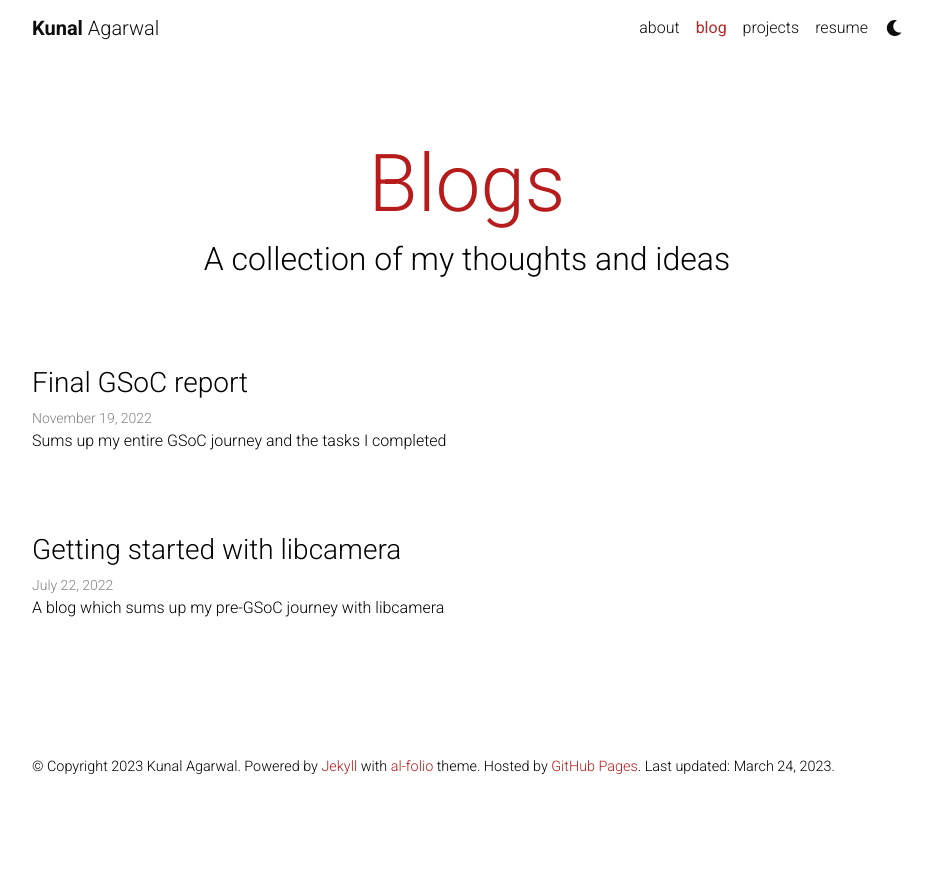
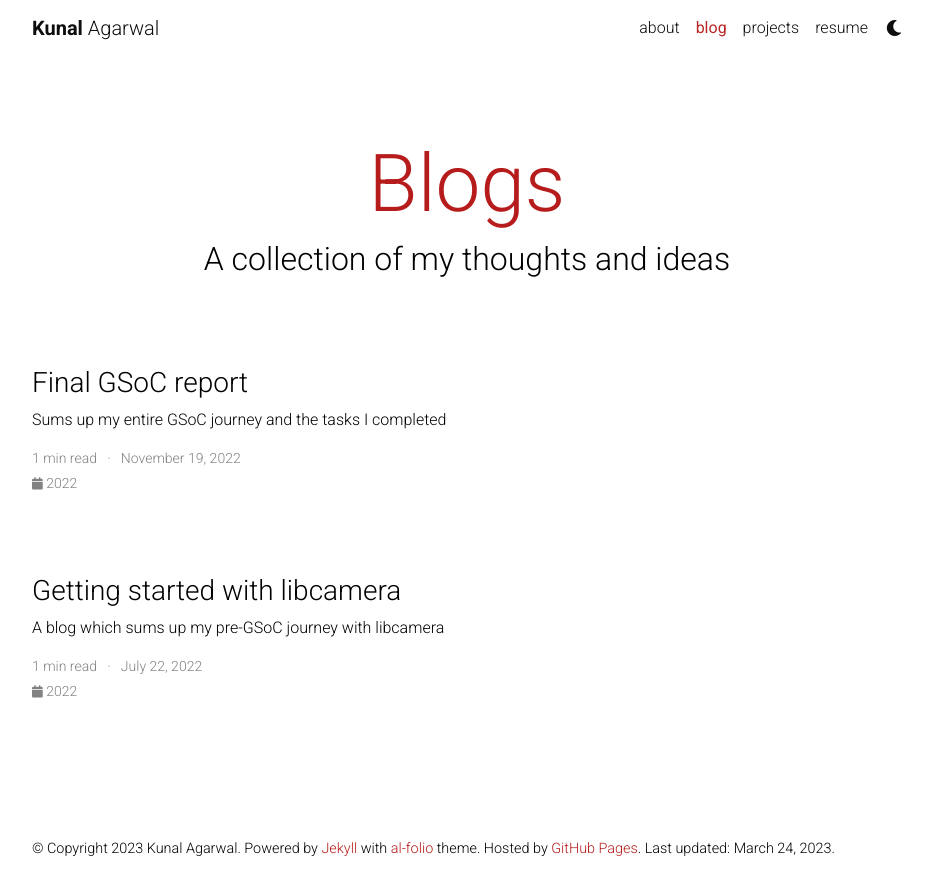
Before and after one commit to KunalA18/KunalA18.github.io, a Jekyll site: the page built from blog/index.html, in a window 1280 px wide. Shown: the top 895 px of the page, without its empty margins (173-1105 px from the left). Built offline with Jekyll 4.4.1, drawn with Linux system fonts in a browser that asks for light colours; nearby versions of some CDN libraries; the list of posts is cut into pages by our own code; comment, search, counter and statistics services are not loaded; a style sheet for code colours, icons or effects is not loaded.

Commit message:
updated index.html

```diff
--- a/_sass/_distill.scss
+++ b/_sass/_distill.scss
@@ -19,10 +19,10 @@
 
 d-article {
   border-top-color: #e8e8e8 !important;
-  a, p, h1, h2, h3, h4, h5, h6, li, table {
+  p, h1, h2, h3, h4, h5, h6, li, table {
     color: var(--global-text-color) !important;
   }
-  a, h1, h2, hr {
+  h1, h2, hr, table, table th, table td {
     border-bottom-color: $grey-color-light !important;
   }
   a:hover {
--- a/blog/index.html
+++ b/blog/index.html
@@ -13,9 +13,9 @@
     after: 3  # The number of links after the current page
 ---
 
-<div class="post">
+<!-- <div class="post"> -->
 
-  <div class="header-bar">
+  <!-- <div class="header-bar">
     <h1>{{ site.blog_name }}</h1>
     <h2>{{ site.blog_description }}</h2>
   </div>
@@ -29,7 +29,90 @@
         <p>{{ post.description }}</p>
       </li>
     {% endfor %}
-  </ul>
+  </ul> -->
+
+  <div class="post">
+
+    <div class="header-bar">
+      <h1>{{ site.blog_name }}</h1>
+      <h2>{{ site.blog_description }}</h2>
+    </div>
+
+    {% if site.display_tags %}
+    <div class="tag-list">
+      <ul class="p-0 m-0">
+        {% for tag in site.display_tags %}
+          <li>
+            <i class="fas fa-hashtag fa-sm"></i> <a href="{{ tag | slugify | prepend: '/blog/tag/' | relative_url }}">{{ tag }}</a>
+          </li>
+          {% unless forloop.last %}
+            <p>&bull;</p>
+          {% endunless %}
+        {% endfor %}
+      </ul>
+    </div>
+    {% endif %}
+
+    <ul class="post-list">
+      {% for post in paginator.posts %}
+
+      {% if post.external_source == blank %}
+        {% assign read_time = post.content | number_of_words | divided_by: 180 | plus: 1 %}
+      {% else %}
+        {% assign read_time = post.feed_content | strip_html | number_of_words | divided_by: 180 | plus: 1 %}
+      {% endif %}
+      {% assign year = post.date | date: "%Y" %}
+      {% assign tags = post.tags | join: "" %}
+      {% assign categories = post.categories | join: "" %}
+
+      <li>
+        <h3>
+          {% if post.redirect == blank %}
+            <a class="post-title" href="{{ post.url | prepend: site.baseurl }}">{{ post.title }}</a>
+          {% else %}
+            {% if post.redirect contains '://' %}
+              <a class="post-title" href="{{ post.redirect }}" target="_blank">{{ post.title }}</a>
+              <svg width="2rem" height="2rem" viewBox="0 0 40 40" xmlns="http://www.w3.org/2000/svg">
+                <path d="M17 13.5v6H5v-12h6m3-3h6v6m0-6-9 9" class="icon_svg-stroke" stroke="#999" stroke-width="1.5" fill="none" fill-rule="evenodd" stroke-linecap="round" stroke-linejoin="round"></path>
+              </svg>
+            {% else %}
+              <a class="post-title" href="{{ post.redirect | relative_url }}">{{ post.title }}</a>
+            {% endif %}
+          {% endif %}
+        </h3>
+        <p>{{ post.description }}</p>
+        <p class="post-meta">
+          {{ read_time }} min read &nbsp; &middot; &nbsp;
+          {{ post.date | date: '%B %-d, %Y' }}
+          {%- if post.external_source %}
+          &nbsp; &middot; &nbsp; {{ post.external_source }}
+          {%- endif %}
+        </p>
+        <p class="post-tags">
+          <a href="{{ year | prepend: '/blog/' | prepend: site.baseurl}}">
+            <i class="fas fa-calendar fa-sm"></i> {{ year }} </a>
+
+            {% if tags != "" %}
+            &nbsp; &middot; &nbsp;
+              {% for tag in post.tags %}
+              <a href="{{ tag | slugify | prepend: '/blog/tag/' | prepend: site.baseurl}}">
+                <i class="fas fa-hashtag fa-sm"></i> {{ tag }}</a> &nbsp;
+                {% endfor %}
+            {% endif %}
+
+            {% if categories != "" %}
+            &nbsp; &middot; &nbsp;
+              {% for category in post.categories %}
+              <a href="{{ category | slugify | prepend: '/blog/category/' | prepend: site.baseurl}}">
+                <i class="fas fa-tag fa-sm"></i> {{ category }}</a> &nbsp;
+                {% endfor %}
+            {% endif %}
+      </p>
+      </li>
+
+      {% endfor %}
+    </ul>
+
 
   {% include pagination.html %}
 
```
Also changed, not shown: Gemfile.lock, 5 other files.
